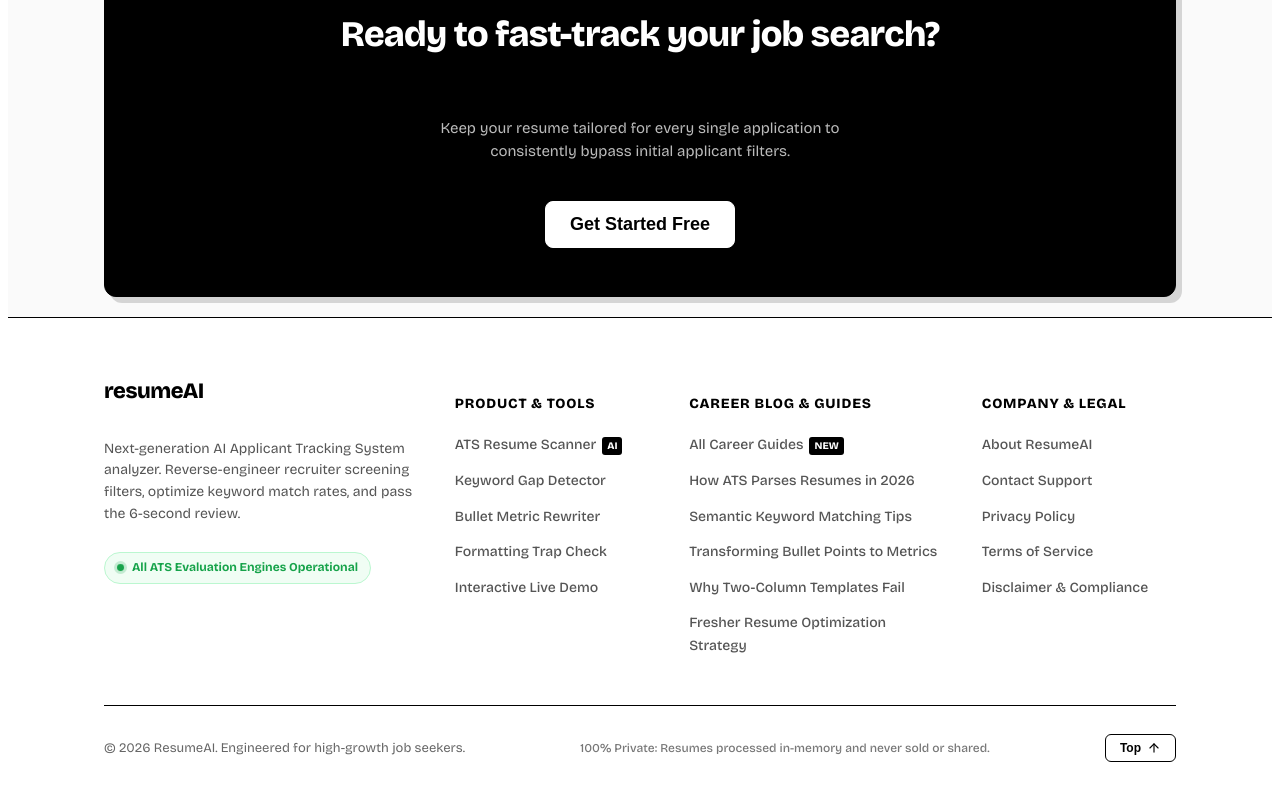
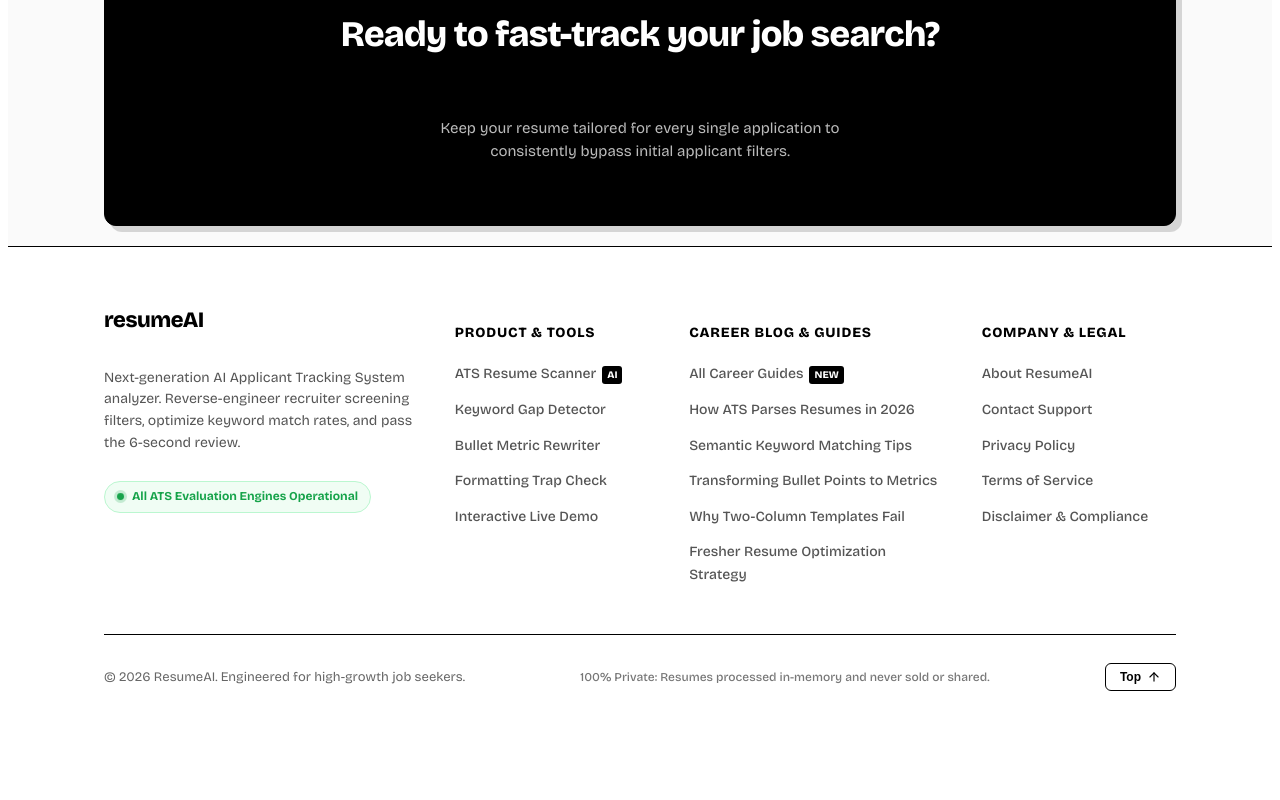
Before and after one commit to sourabhimpactmindz-ui/ResumeAI-frontend, a React (Vite) app: page /home in a window 1280 px wide. Shown: the part 2379-3179 px from the top of the page. After the commit the page ends 3110 px from the top, so only its background shows below. Built offline with nearby package versions, Linux system fonts and the light colour scheme; no server answers; sample sign-in values are in the browser's storage.

Commit message:
feat: remove action button from CTABanner component

```diff
--- a/src/components/CTABanner.jsx
+++ b/src/components/CTABanner.jsx
@@ -11,9 +11,7 @@ export default function CTABanner({
     <div className="cta-banner">
       <h2 className="cta-banner__title">{title}</h2>
       <p className="cta-banner__sub">{subtitle}</p>
-      <div className="cta-banner__actions">
-        <Button label="Get Started Free" variant="outline" size="lg" onClick={onGetStarted} />
-      </div>
+
     </div>
   );
 }
```
